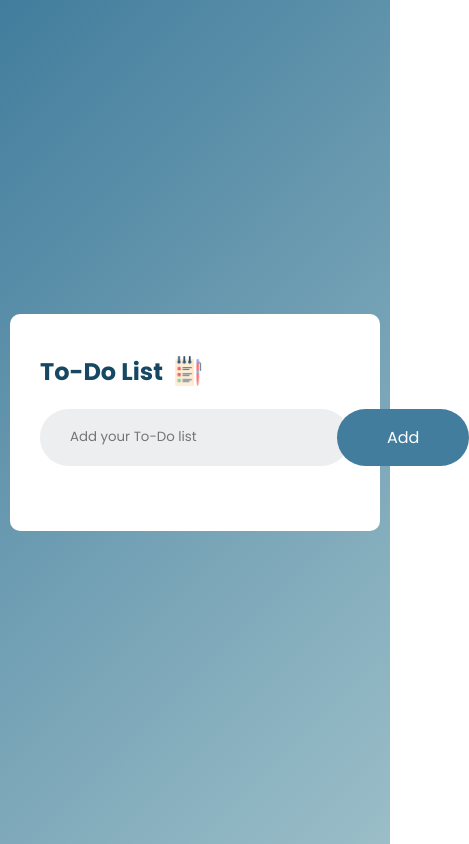
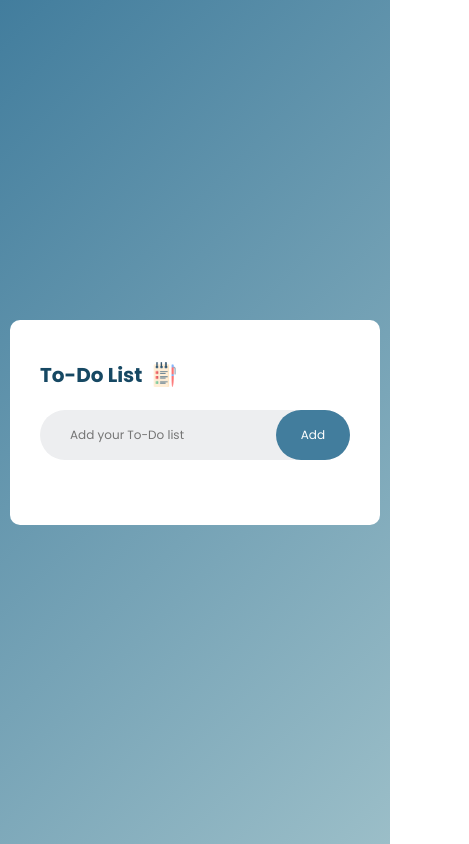
Before and after one commit to Calvin-Aziszam-S/To-Do-List, a plain HTML site: page index.html in a window 390 px wide. Shown: the whole page, 469 px wide, since content can reach past the window. Drawn offline with Linux system fonts and the light colour scheme.

Commit message:
Update Responsive

```diff
--- a/style.css
+++ b/style.css
@@ -110,3 +110,26 @@ ul li span {
 ul li span:hover {
 	background: #edeef0;
 }
+
+@media only screen and (max-width: 425px) {
+	button {
+		padding: 16px 25px;
+		font-size: 12px;
+	}
+	ul li {
+		font-size: 14px;
+	}
+	ul li span {
+		font-size: 19px;
+	}
+	#input-box {
+		width: 100%;
+		font-size: 12px;
+	}
+	.todo-app h2 {
+		font-size: 20px;
+	}
+	.todo-app img {
+		width: 25px;
+	}
+}
```
